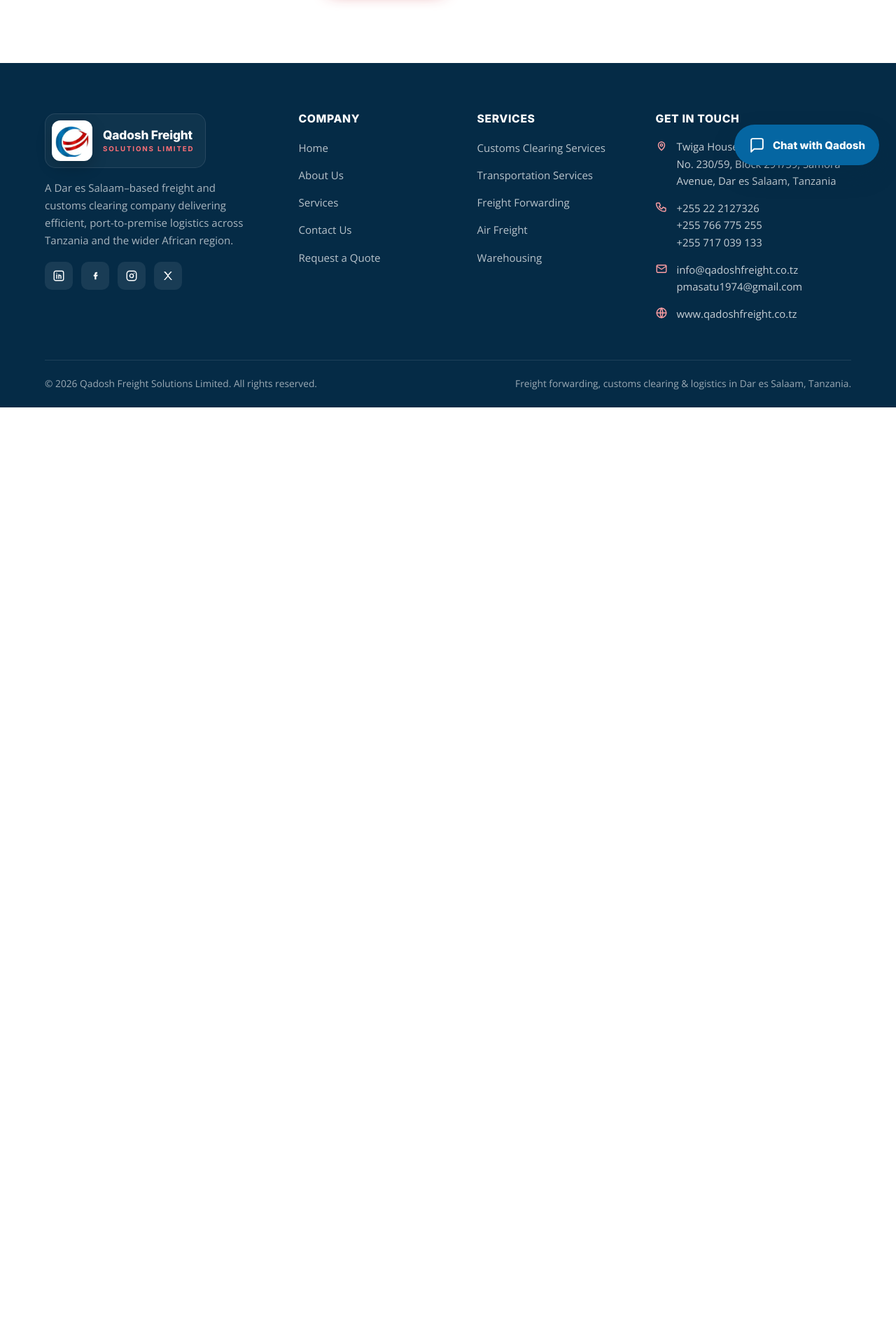
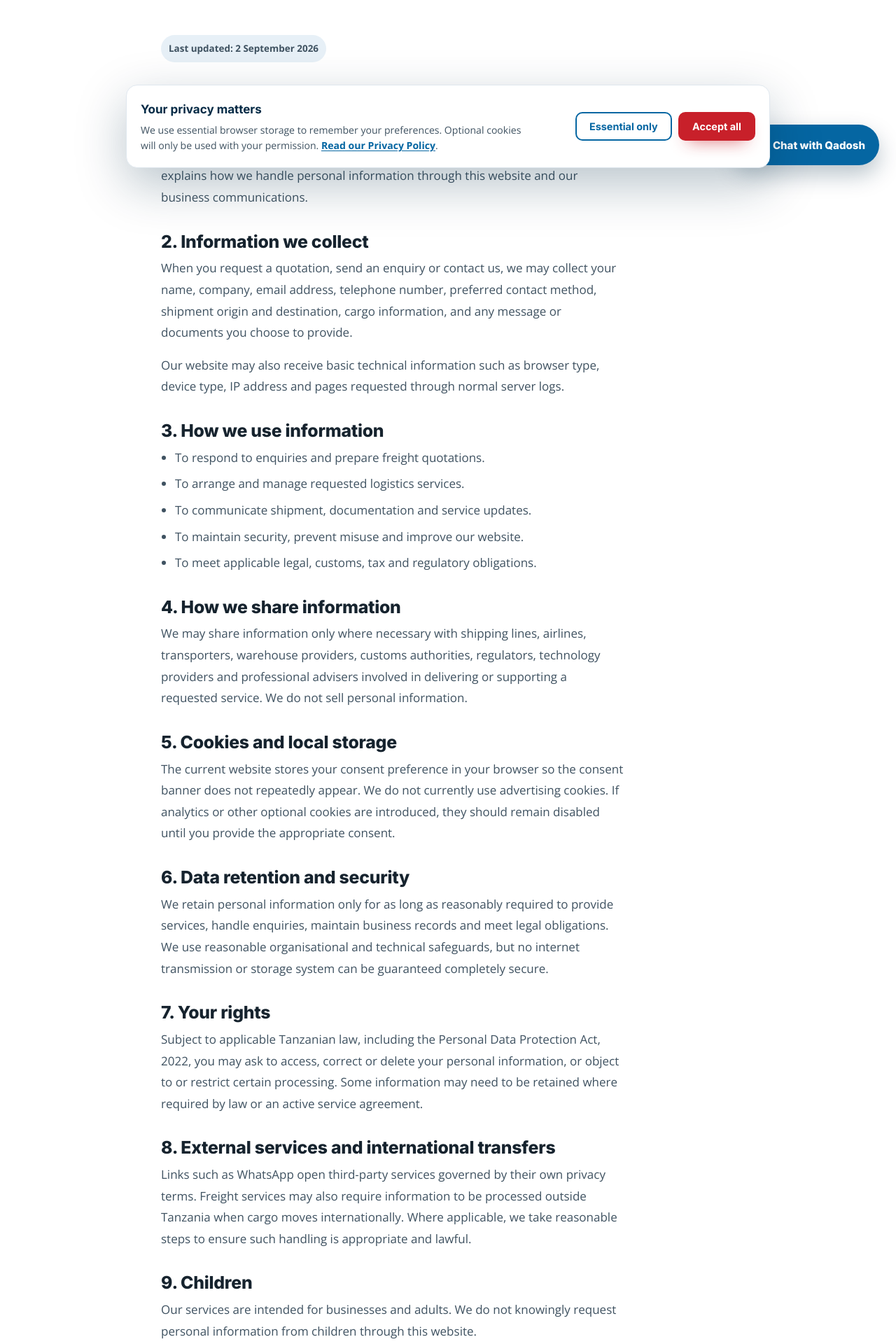
Before and after one commit to Chrisgeosonlg/qadosh-freight, a React (Vite) app: page /privacy in a window 1280 px wide. Shown: the part 540-2460 px from the top of the page at 70% size. Before the commit the page ends 1122 px from the top, so only its background shows below. Built offline with nearby package versions, Linux system fonts and the light colour scheme.

Commit message:
Add privacy policy and consent banner

```diff
--- a/src/App.jsx
+++ b/src/App.jsx
@@ -10,6 +10,8 @@ import Contact from './pages/Contact'
 import NotFound from './pages/NotFound'
 import Chatbot from './components/Chatbot'
 import Preloader from './components/Preloader'
+import Privacy from './pages/Privacy'
+import ConsentBanner from './components/ConsentBanner'
 
 export default function App() {
   return (
@@ -25,11 +27,13 @@ export default function App() {
           <Route path="/services" element={<Services />} />
           <Route path="/services/:slug" element={<ServiceDetail />} />
           <Route path="/contact" element={<Contact />} />
+          <Route path="/privacy" element={<Privacy />} />
           <Route path="*" element={<NotFound />} />
         </Routes>
       </main>
       <Footer />
       <Chatbot />
+      <ConsentBanner />
     </>
   )
 }
--- /dev/null
+++ b/src/components/ConsentBanner.jsx
@@ -0,0 +1,31 @@
+import { useEffect, useState } from 'react'
+import { Link } from 'react-router-dom'
+
+const storageKey = 'qadosh_cookie_consent'
+
+export default function ConsentBanner() {
+  const [visible, setVisible] = useState(false)
+  useEffect(() => {
+    setVisible(!window.localStorage.getItem(storageKey))
+    const reopen = () => setVisible(true)
+    window.addEventListener('qadosh:consent-settings', reopen)
+    return () => window.removeEventListener('qadosh:consent-settings', reopen)
+  }, [])
+  const save = (choice) => {
+    window.localStorage.setItem(storageKey, choice)
+    setVisible(false)
+  }
+  if (!visible) return null
+  return (
+    <section className="consent-banner" role="dialog" aria-label="Privacy and cookie preferences" aria-live="polite">
+      <div className="consent-banner__copy">
+        <strong>Your privacy matters</strong>
+        <p>We use essential browser storage to remember your preferences. Optional cookies will only be used with your permission. <Link to="/privacy">Read our Privacy Policy</Link>.</p>
+      </div>
+      <div className="consent-banner__actions">
+        <button type="button" className="btn btn--outline btn--sm" onClick={() => save('essential')}>Essential only</button>
+        <button type="button" className="btn btn--primary btn--sm" onClick={() => save('accepted')}>Accept all</button>
+      </div>
+    </section>
+  )
+}
--- a/src/components/Footer.jsx
+++ b/src/components/Footer.jsx
@@ -70,7 +70,10 @@ export default function Footer() {
 
       <div className="wrap footer__bar">
         <p style={{ margin: 0 }}>© {year} {company.name}. All rights reserved.</p>
-        <p style={{ margin: 0 }}>Freight forwarding, customs clearing &amp; logistics in Dar es Salaam, Tanzania.</p>
+        <div className="footer__legal">
+          <Link to="/privacy">Privacy Policy</Link>
+          <button type="button" onClick={() => window.dispatchEvent(new Event('qadosh:consent-settings'))}>Cookie preferences</button>
+        </div>
       </div>
     </footer>
   )
--- a/src/data/site.js
+++ b/src/data/site.js
@@ -20,7 +20,7 @@ export const contact = {
     { display: '+255 766 775 255', tel: '+255766775255' },
     { display: '+255 717 039 133', tel: '+255717039133' },
   ],
-  emails: ['info@qadoshfreight.co.tz', 'pmasatu1974@gmail.com'],
+  emails: ['info@qadosh-freightt.co.tz'],
   address: {
     lines: ['Twiga House, Room No. 303', 'Plot No. 230/59, Block 291/59', 'Samora Avenue'],
     city: 'Dar es Salaam, Tanzania',
--- /dev/null
+++ b/src/pages/Privacy.jsx
@@ -0,0 +1,42 @@
+import Seo from '../components/Seo'
+import PageHero from '../components/PageHero'
+import { contact } from '../data/site'
+
+export default function Privacy() {
+  const email = contact.emails[0]
+  return (
+    <>
+      <Seo title="Privacy Policy | Qadosh Freight Solutions Limited" description="Learn how Qadosh Freight Solutions Limited collects, uses and protects personal information." path="/privacy" />
+      <PageHero eyebrow="Your privacy" title="Privacy Policy" subtitle="How we collect, use and protect information when you visit our website or contact our team." image="/images/contact-hero-port.png" crumbs={[{ label: 'Home', to: '/' }, { label: 'Privacy Policy' }]} />
+      <section className="section section--tight">
+        <article className="wrap policy">
+          <p className="policy__updated">Last updated: 2 September 2026</p>
+          <h2>1. Who we are</h2>
+          <p>Qadosh Freight Solutions Limited is a freight forwarding, customs clearing, transportation and logistics company based in Dar es Salaam, Tanzania. This policy explains how we handle personal information through this website and our business communications.</p>
+          <h2>2. Information we collect</h2>
+          <p>When you request a quotation, send an enquiry or contact us, we may collect your name, company, email address, telephone number, preferred contact method, shipment origin and destination, cargo information, and any message or documents you choose to provide.</p>
+          <p>Our website may also receive basic technical information such as browser type, device type, IP address and pages requested through normal server logs.</p>
+          <h2>3. How we use information</h2>
+          <ul><li>To respond to enquiries and prepare freight quotations.</li><li>To arrange and manage requested logistics services.</li><li>To communicate shipment, documentation and service updates.</li><li>To maintain security, prevent misuse and improve our website.</li><li>To meet applicable legal, customs, tax and regulatory obligations.</li></ul>
+          <h2>4. How we share information</h2>
+          <p>We may share information only where necessary with shipping lines, airlines, transporters, warehouse providers, customs authorities, regulators, technology providers and professional advisers involved in delivering or supporting a requested service. We do not sell personal information.</p>
+          <h2>5. Cookies and local storage</h2>
+          <p>The current website stores your consent preference in your browser so the consent banner does not repeatedly appear. We do not currently use advertising cookies. If analytics or other optional cookies are introduced, they should remain disabled until you provide the appropriate consent.</p>
+          <h2>6. Data retention and security</h2>
+          <p>We retain personal information only for as long as reasonably required to provide services, handle enquiries, maintain business records and meet legal obligations. We use reasonable organisational and technical safeguards, but no internet transmission or storage system can be guaranteed completely secure.</p>
+          <h2>7. Your rights</h2>
+          <p>Subject to applicable Tanzanian law, including the Personal Data Protection Act, 2022, you may ask to access, correct or delete your personal information, or object to or restrict certain processing. Some information may need to be retained where required by law or an active service agreement.</p>
+          <h2>8. External services and international transfers</h2>
+          <p>Links such as WhatsApp open third-party services governed by their own privacy terms. Freight services may also require information to be processed outside Tanzania when cargo moves internationally. Where applicable, we take reasonable steps to ensure such handling is appropriate and lawful.</p>
+          <h2>9. Children</h2>
+          <p>Our services are intended for businesses and adults. We do not knowingly request personal information from children through this website.</p>
+          <h2>10. Changes to this policy</h2>
+          <p>We may update this policy when our website, services or legal responsibilities change. The latest version and its effective date will be posted on this page.</p>
+          <h2>11. Contact us</h2>
+          <p>For privacy questions or requests, email <a href={`mailto:${email}`}>{email}</a> or write to Qadosh Freight Solutions Limited, {contact.address.full}.</p>
+          <aside className="policy__notice">This website policy is general operational information and should be reviewed by a qualified Tanzanian legal professional before production launch.</aside>
+        </article>
+      </section>
+    </>
+  )
+}
--- a/src/styles/index.css
+++ b/src/styles/index.css
@@ -492,6 +492,40 @@ p { margin: 0 0 1rem; max-width: 68ch; }
 .footer__social a:hover { background: var(--red); transform: translateY(-3px); }
 .footer__bar { border-top: 1px solid rgba(255,255,255,0.1); padding: 22px 0; display: flex; justify-content: space-between; gap: 14px; flex-wrap: wrap; font-size: 0.86rem; color: rgba(255,255,255,0.6); }
 .footer__bar a:hover { color: #fff; }
+.footer__legal { display: flex; align-items: center; gap: 18px; flex-wrap: wrap; }
+.footer__legal a, .footer__legal button { color: rgba(255,255,255,0.72); font: inherit; }
+.footer__legal button { padding: 0; border: 0; background: none; }
+.footer__legal a:hover, .footer__legal button:hover { color: #fff; }
+
+/* privacy policy */
+.policy { max-width: 820px; }
+.policy__updated { display: inline-block; padding: 7px 11px; border-radius: 999px; background: var(--blue-soft); color: var(--blue); font-size: 0.84rem; font-weight: 700; }
+.policy h2 { margin-top: 34px; margin-bottom: 10px; font-size: clamp(1.25rem, 2vw, 1.55rem); }
+.policy p, .policy li { color: var(--ink-soft); line-height: 1.8; }
+.policy ul { margin: 8px 0 0 20px; list-style: disc; }
+.policy li { margin-bottom: 7px; }
+.policy a { color: var(--blue); font-weight: 650; text-decoration: underline; text-underline-offset: 3px; }
+.policy__notice { margin-top: 38px; padding: 16px 18px; border-left: 4px solid var(--red); border-radius: 0 10px 10px 0; background: var(--mist); color: var(--ink-soft); font-size: 0.88rem; }
+
+/* privacy consent */
+.consent-banner {
+  position: fixed; left: 20px; right: 20px; bottom: 20px; z-index: 900;
+  width: min(920px, calc(100% - 40px)); margin-inline: auto; padding: 20px;
+  display: flex; align-items: center; justify-content: space-between; gap: 24px;
+  background: #fff; border: 1px solid var(--line); border-radius: 16px;
+  box-shadow: 0 24px 70px rgba(5,43,70,0.28); animation: consent-in 0.32s ease-out;
+}
+.consent-banner__copy { max-width: 610px; }
+.consent-banner__copy strong { display: block; margin-bottom: 5px; font-family: var(--font-display); color: var(--blue-ink); }
+.consent-banner__copy p { margin: 0; color: var(--ink-soft); font-size: 0.88rem; line-height: 1.55; }
+.consent-banner__copy a { color: var(--blue); font-weight: 700; text-decoration: underline; text-underline-offset: 2px; }
+.consent-banner__actions { display: flex; gap: 9px; flex: none; }
+@keyframes consent-in { from { opacity: 0; transform: translateY(18px); } }
+@media (max-width: 700px) {
+  .consent-banner { left: 12px; right: 12px; bottom: 12px; width: calc(100% - 24px); padding: 17px; align-items: stretch; flex-direction: column; gap: 15px; }
+  .consent-banner__actions .btn { flex: 1; padding-inline: 10px; }
+}
+@media (prefers-reduced-motion: reduce) { .consent-banner { animation: none; } }
 
 /* =====================  FORMS  ===================== */
 .form { display: grid; gap: 18px; }
```
Also changed, not shown: 2 other files (tests, documents, lock files or other folders).
